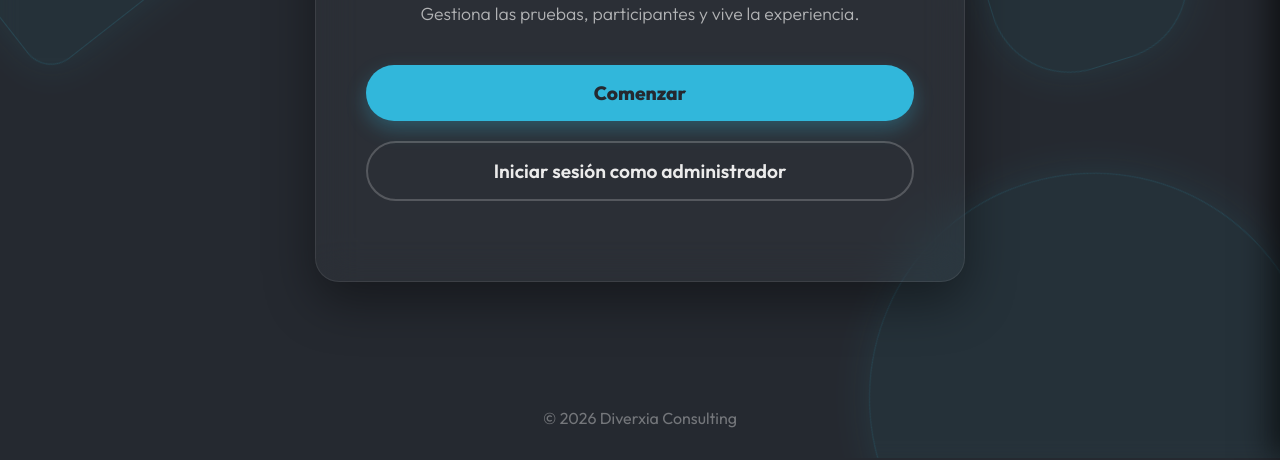
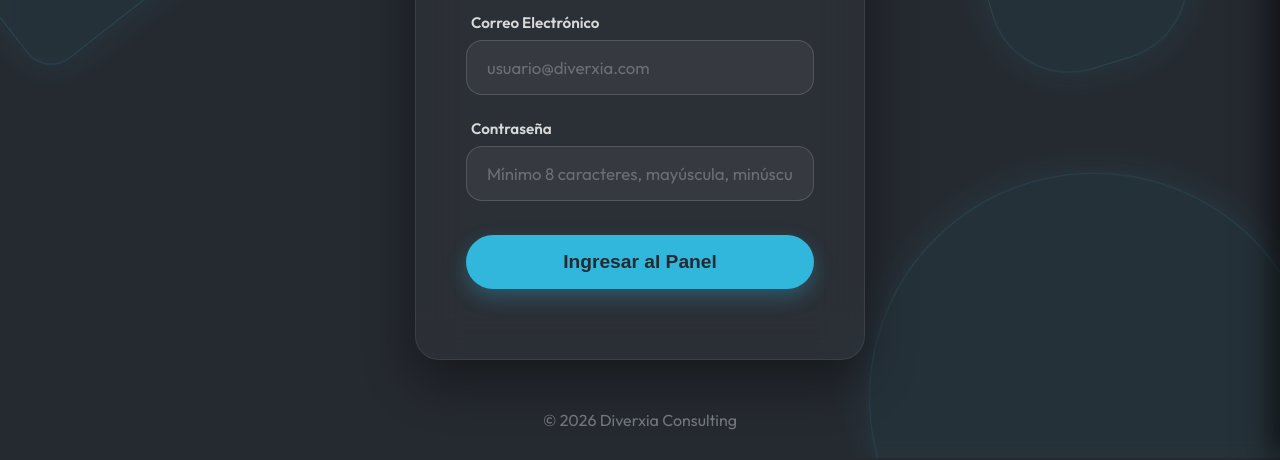
Before and after one commit to asanmun1905/DiverxiaProject, a website: page public/login.html in a window 1280 px wide. Shown: the part 342-802 px from the top of the page. Drawn offline with Linux system fonts and the light colour scheme.

Commit message:
added node and fake login

```diff
--- a/index.html
+++ b/public/login.html
@@ -39,11 +39,22 @@
     </nav>
 
     <main>
-        <div class="container">
-            <h1>Bienvenido al <span>Evento</span></h1>
-            <p class="subtitle">Gestiona las pruebas, participantes y vive la experiencia.</p>
-            <a href="roles.html" class="btn">Comenzar</a>
-            <a href="admin.html" class="btn btn-secondary" id="btn-admin-login">Iniciar sesión como administrador</a>
+        <div class="container login-container" style="max-width: 450px;">
+            <h1>Iniciar <span>Sesión</span></h1>
+            <p class="subtitle">Inicia sesión de forma segura para comenzar.</p>
+            <form id="dummy-login-form" class="auth-form" onsubmit="event.preventDefault(); window.location.href='admin.html'; localStorage.setItem('role', 'admin');">
+                <div class="input-group">
+                    <label for="email">Correo Electrónico</label>
+                    <input type="email" id="email" name="email" placeholder="usuario@diverxia.com" required>
+                </div>
+                <div class="input-group">
+                    <label for="password">Contraseña</label>
+                    <input type="password" id="password" name="password" placeholder="Mínimo 8 caracteres, mayúscula, minúscula y símbolo"
+                           pattern="(?=.*\d)(?=.*[a-z])(?=.*[A-Z])(?=.*[!@#$%^&*()_+{}:;&lt;&gt;?~-]).{8,}"
+                           title="Debe contener al menos 8 caracteres, al menos un número, una mayúscula, una minúscula y un símbolo especial." required>
+                </div>
+                <button type="submit" class="btn">Ingresar al Panel</button>
+            </form>
         </div>
     </main>
 
--- a/style.css
+++ b/public/style.css
@@ -261,6 +261,56 @@ h1 span {
     transform: scale(1.02) translateY(-2px);
 }
 
+/* Login & Forms */
+.auth-form {
+    display: flex;
+    flex-direction: column;
+    gap: 24px;
+    text-align: left;
+    margin-bottom: 10px;
+}
+
+.input-group {
+    display: flex;
+    flex-direction: column;
+    gap: 8px;
+}
+
+.input-group label {
+    font-size: 0.95rem;
+    font-weight: 600;
+    color: rgba(235,235,235,0.9);
+    padding-left: 5px;
+}
+
+.input-group input {
+    background: rgba(255, 255, 255, 0.05);
+    border: 1px solid rgba(255, 255, 255, 0.15);
+    color: var(--light);
+    font-family: inherit;
+    font-size: 1.05rem;
+    padding: 16px 20px;
+    border-radius: 16px;
+    transition: all 0.3s cubic-bezier(0.25, 0.8, 0.25, 1);
+}
+
+.input-group input::placeholder {
+    color: rgba(235, 235, 235, 0.3);
+}
+
+.input-group input:focus {
+    outline: none;
+    background: rgba(255, 255, 255, 0.08);
+    border-color: var(--primary);
+    box-shadow: 0 0 0 3px rgba(49, 183, 219, 0.2);
+}
+
+.auth-form .btn {
+    margin-top: 10px;
+    margin-bottom: 0;
+}
+
+
 /* Roles Layout */
 .roles-grid {
     display: flex;
```
Also changed, not shown: package.json (added, +12 -0 lines), public/index.html (added, +56 -0 lines), server.js (added, +18 -0 lines), CHANGELOG.md, README.md, public/admin.html (renamed from admin.html), public/eventos.html (renamed from eventos.html), public/img/Favicon.png (renamed from img/Favicon.png), public/img/Recurso-1.svg (renamed from img/Recurso-1.svg), public/invitados.html (renamed from invitados.html), public/jueces.html (renamed from jueces.html), public/roles.html (renamed from roles.html), public/script.js (renamed from script.js), 1 other file.
